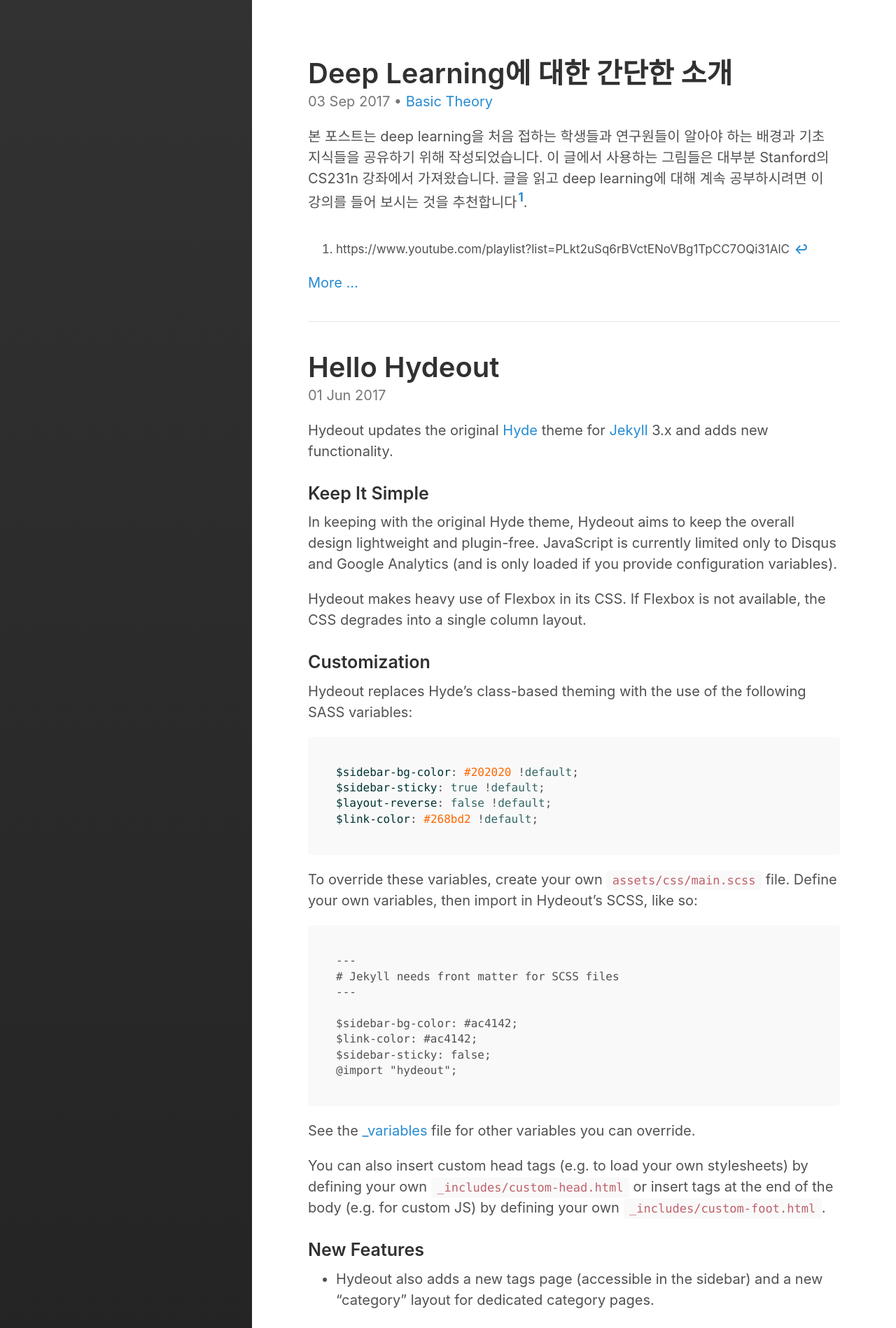
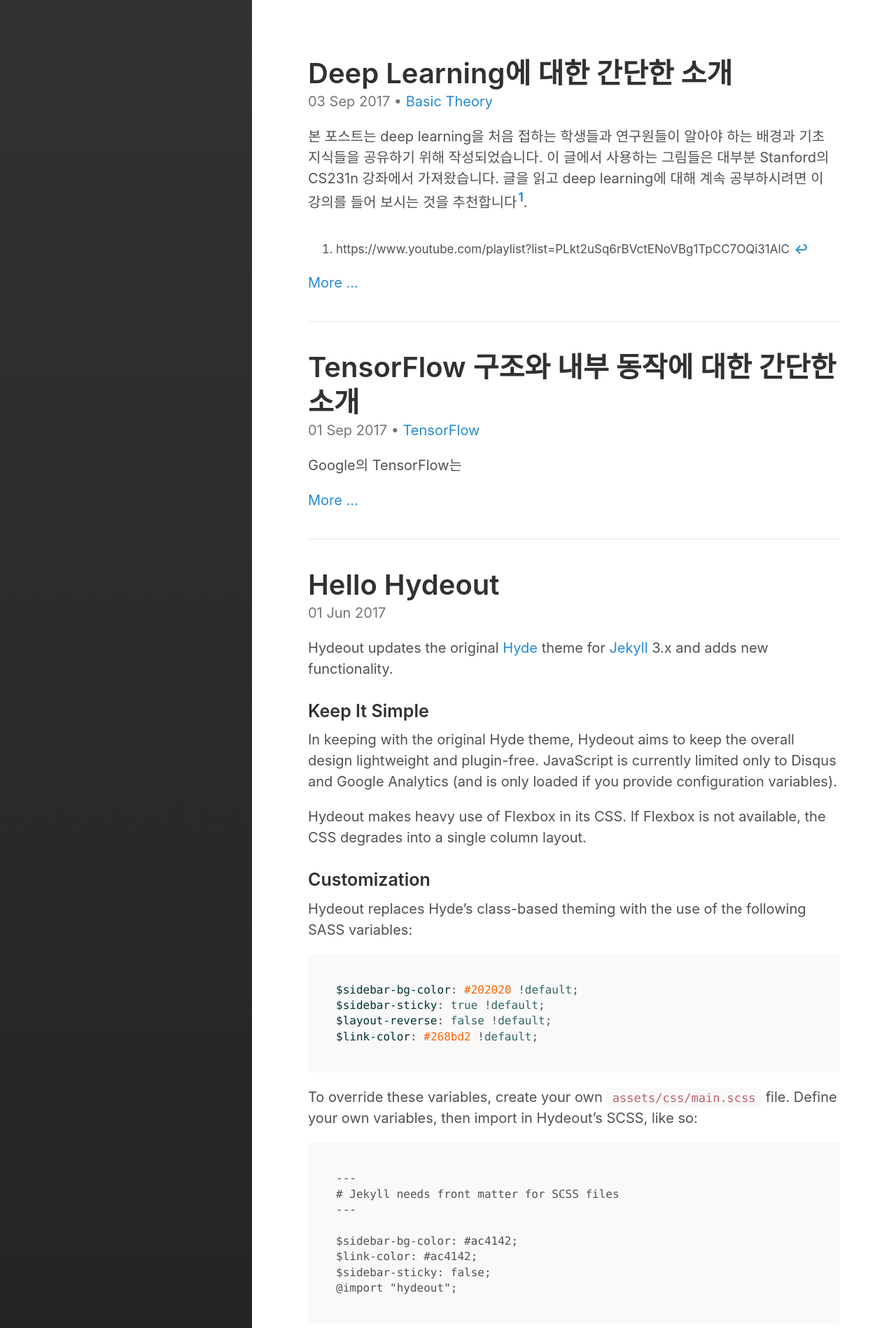
Before and after one commit to shnoh171/shnoh171.github.io, a Jekyll site: the page built from index.html, in a window 1280 px wide. Shown: the top 1898 px of the page at 70% size. Built offline with Jekyll 4.4.1, drawn with Linux system fonts in a browser that asks for light colours; the list of posts is cut into pages by our own code; some of the changed text lies outside the part shown.

Commit message:
Create TensorFlow Category

```diff
--- a/_posts/2017-09-01-basic-tensorflow-internals.md
+++ b/_posts/2017-09-01-basic-tensorflow-internals.md
@@ -1,7 +1,8 @@
 ---
 layout: post
 title: TensorFlow 구조와 내부 동작에 대한 간단한 소개
-published: false
+categories:
+  - TensorFlow
 ---
 Google의 TensorFlow는
 
--- /dev/null
+++ b/category/tensorflow.md
@@ -0,0 +1,6 @@
+---
+layout: category
+title: TensorFlow
+---
+
+TensorFlow의 사용법, 구조, 내부 구현에 관한 분석을 다룹니다.
```
